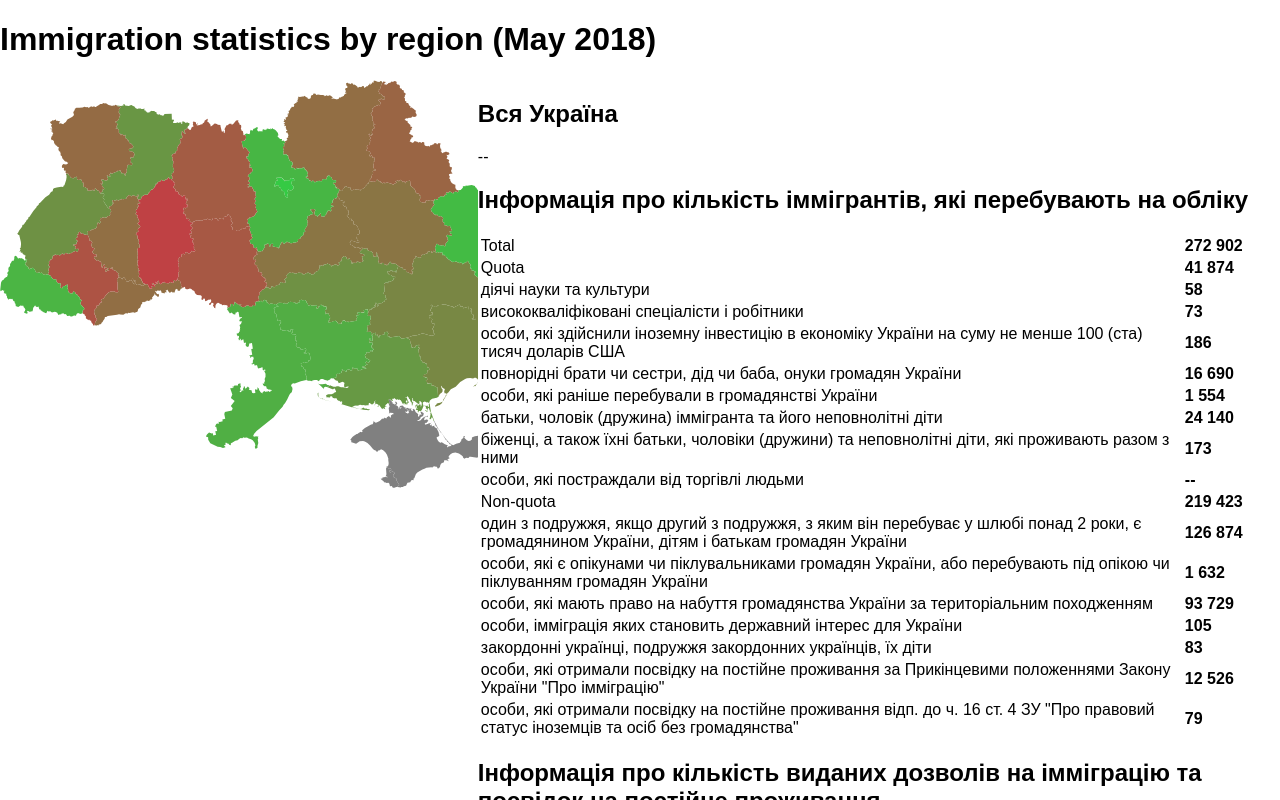
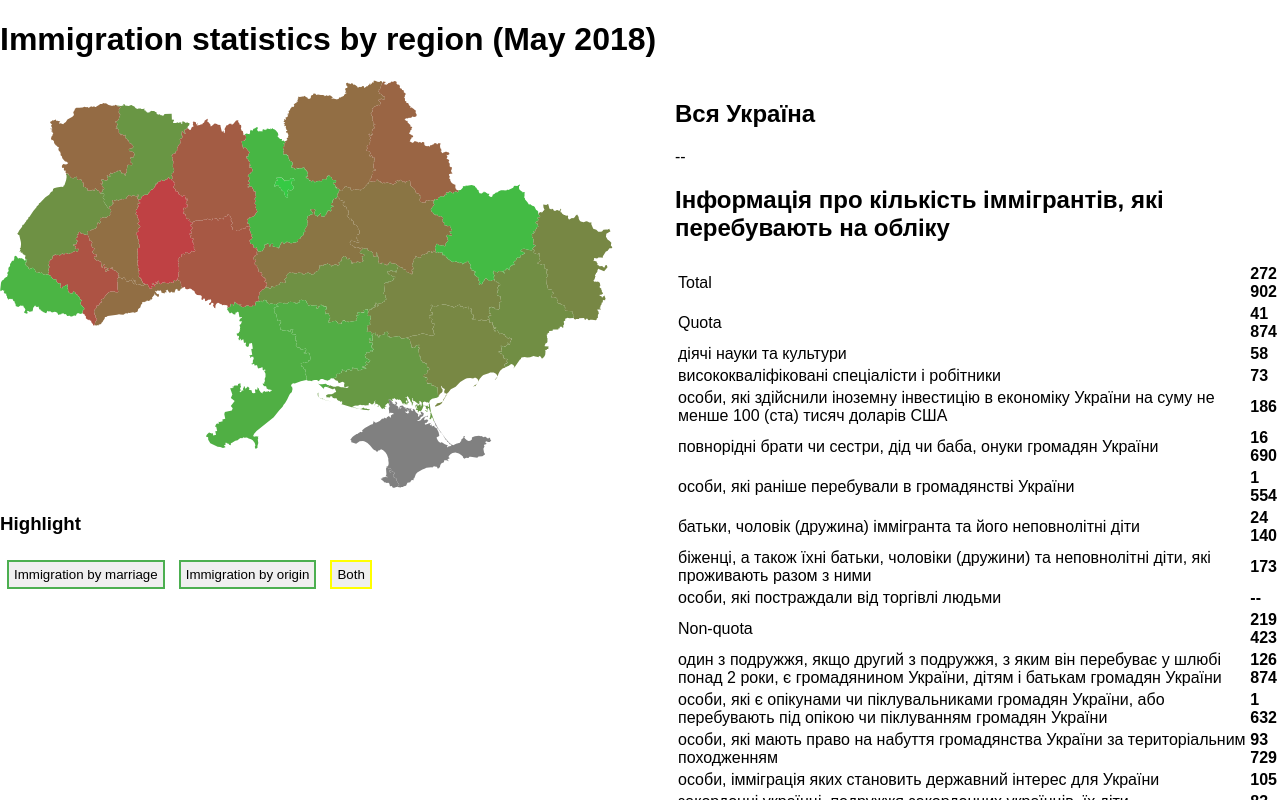
Before and after one commit to elmasaeva/dmsfoi, a React (Create React App) app: page / in a window 1280 px wide. Shown: the top 800 px of the page. Built offline with nearby package versions, Linux system fonts and the light colour scheme; the HTML template or start-up script is replaced by a standard one.

Commit message:
highlighters

```diff
--- a/src/Map.js
+++ b/src/Map.js
@@ -6,7 +6,17 @@ function nColor(n) {
     return Number((256 * n).toFixed()).toString(16);
 }
 
-function highlightCI4(iso) {
+function highlightBoth(nq, marriage, terrOrigin) {
+    const g = (marriage / nq);
+    const r = (terrOrigin / nq);
+    return {g, r};
+}
+
+function highlightOne(nq, metric) {
+    return {g: (metric / nq), r: (metric / nq)};
+}
+
+function highlightCI4(iso, highlight, selected) {
     const region = CI4DATA[koatu(iso)];
     if (!region) {
         return 'gray';
@@ -14,9 +24,12 @@ function highlightCI4(iso) {
     const nq = region[11];
     const marriage = region[12];
     const terrOrigin = region[14];
-    const g = (marriage / nq);
-    const r = (terrOrigin / nq);
-    return `#${nColor(r)}${nColor(g)}44`;
+    const {g, r} = (highlight === 'both')
+        ? highlightBoth(nq, marriage, terrOrigin)
+        : highlightOne(nq, (highlight === 'marriage') ? marriage : terrOrigin);
+
+    const b = selected ? '77' : '44';
+    return `#${nColor(r)}${nColor(g)}${b}`;
 }
 
 class Region extends Component {
@@ -27,14 +40,13 @@ class Region extends Component {
     };
 
     render() {
-        const {iso, selected, ...props} = this.props;
+        const {iso, selected, highlight, ...props} = this.props;
         const region = ISOCODES[iso];
-        const color = selected ? 'yellow' : highlightCI4(iso);
         return (<path
             data-iso={iso}
             title={region.title}
             d={region.shape}
-            fill={color}
+            fill={highlightCI4(iso, highlight, selected)}
             {...props}
             onClick={this.handleClick} />);
     }
@@ -47,10 +59,10 @@ export class Map extends Component {
     };
 
     render() {
-        const {highlight} = this.props;
+        const {selected, highlight} = this.props;
         return (<svg version="1.1" width="675" height="410" onClick={this.handleClick}>
             {Object.keys(ISOCODES)
-                .map((iso)=> (<Region key={iso} iso={iso} selected={highlight === iso} onClick={this.props.onSelect} />))}
+                .map((iso)=> (<Region key={iso} iso={iso} selected={selected === iso} highlight={highlight} onClick={this.props.onSelect} />))}
         </svg>);
     }
 }
--- a/src/MapData.js
+++ b/src/MapData.js
@@ -1,4 +1,4 @@
-import React, { Component } from 'react';
+import React, { Component, cloneElement } from 'react';
 import {Map} from './Map';
 import {ISOCODES, koatu} from './regions';
 import CI4DATA from './data/CI4_2018_05_all.json';
@@ -135,19 +135,57 @@ class Selected extends Component {
     }
 }
 
+const STYLE_HIGHLIGHT = {
+    border: '2px solid yellow',
+    padding: 5,
+    margin: 7,
+};
+const STYLE_DEFAULT = {
+    ...STYLE_HIGHLIGHT,
+    border: '2px solid #4CAF50',
+};
+
 export class MapData extends Component {
     state = {
         selected: null,
+        highlight: 'both',
     };
 
     handleSelect = (iso)=> {
         this.setState({selected: iso});
     };
 
+    handleHighlight = (event)=> {
+        this.setState({highlight: event.target.name});
+    };
+
+    renderHighlight(buttons) {
+        const {highlight} = this.state;
+        return cloneElement(buttons, buttons.props, buttons.props.children.map(
+            (button)=> cloneElement(button, {
+                ...button.props,
+                key: button.props.name,
+                style: (button.props.name === highlight)
+                    ? STYLE_HIGHLIGHT
+                    : STYLE_DEFAULT
+            }))
+        );
+    }
+
     render() {
-        const {selected} = this.state;
+        const {selected, highlight} = this.state;
         return (<div style={CONTAINER}>
-            <Map highlight={selected} onSelect={this.handleSelect} />
+            <div>
+                <Map selected={selected} highlight={highlight} onSelect={this.handleSelect} />
+                <h3>Highlight</h3>
+                {this.renderHighlight(
+                    <div onClick={this.handleHighlight}>
+                        <button name="marriage">Immigration by marriage</button>
+                        <button name="origin">Immigration by origin</button>
+                        <button name="both">Both</button>
+                    </div>
+                )}
+            </div>
             <div>
                 <Selected iso={selected || 'total'} />
             </div>
```
